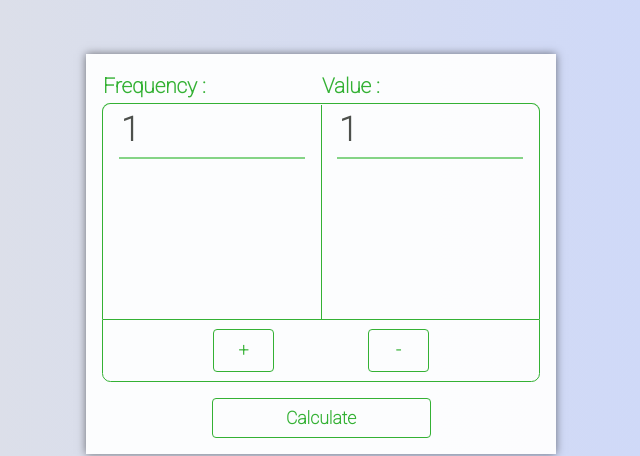
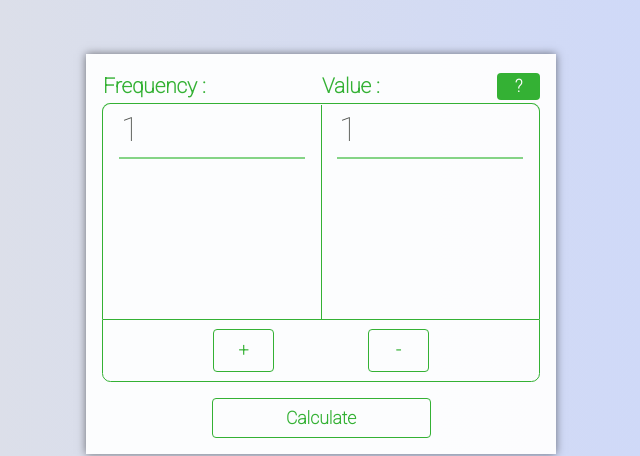
Before and after one commit to SGS-J/React-Statistics-App, a React (Create React App) app: page / in a window 1280 px wide. Shown: the part 146-602 px from the top of the page, without its empty margins (319-959 px from the left). Built offline with nearby package versions, Linux system fonts and the light colour scheme.

Commit message:
Beginning to make the help window

```diff
--- a/src/App.css
+++ b/src/App.css
@@ -11,15 +11,18 @@
 }
 
 #main .btn {
-  align-self: center;
-  width: 50%;
-  bottom: 0;
   font-size: 1.1em;
   font-weight: 600;
 }
 
-.btn:focus,
-.btn:active {
+#main .btn-main {
+  align-self: center;
+  width: 50%;
+  bottom: 0;
+}
+
+#main .btn:focus,
+#main .btn:active {
    outline: none !important;
    box-shadow: none;
 }
--- a/src/App.js
+++ b/src/App.js
@@ -81,7 +81,7 @@ export default class App extends React.Component {
         <ResultTable data={this.state.data} />
       );
 
-    const btnClasses = `btn shadow-none btn-outline-default${
+    const btnClasses = `btn btn-main shadow-none btn-outline-default${
       arrayEmpty ? '-disabled' : ''
     }`;
 
--- a/src/components/DataInsert.css
+++ b/src/components/DataInsert.css
@@ -1,7 +1,26 @@
 #data-insert {
+   position: relative;
    height: 100%;
    overflow: hidden;
    margin-bottom: 1em;
+}
+
+.btn-help {
+   position: absolute;
+   top: 1%;
+   right: 0;
+   border: none;
+   outline: none;
+   background: transparent;
+   padding: 0 1em 0 1em;
+   background: var(--green);
+   color: #fff;
+   z-index: 100;
+}
+
+.btn-help:hover {
+   background: var(--dark-green);
+   color: #fff;
 }
 
 .custom-table {
@@ -75,6 +94,7 @@
 }
 
 .buttons .btn {
+   align-self: center;
    height: 70%;
    width: 15% !important;
 }
--- a/src/components/DataInsert.js
+++ b/src/components/DataInsert.js
@@ -18,6 +18,7 @@ export default function DataInsert(props) {
 
   return (
     <section id="data-insert">
+      <button className="btn btn-help shadow-none">?</button>
       <table className="custom-table">
         <thead className="table-head">
           <tr>
--- a/src/components/DataValue.css
+++ b/src/components/DataValue.css
@@ -9,7 +9,7 @@
    background: transparent;
    outline: none;
    font-size: 2.1em;
-   font-weight: 600;
+   font-weight: 500;
    color: rgb(77, 80, 76);
    transition: border .2s;
 }
@@ -24,6 +24,7 @@
    color: #fff;
 }
 
+/* Removes aside spin arrows of input type number*/
 input[type=number]::-webkit-inner-spin-button,
 input[type=number]::-webkit-outer-spin-button {
   -webkit-appearance: none;
--- a/src/components/ResultTable.css
+++ b/src/components/ResultTable.css
@@ -6,9 +6,13 @@
 }
 
 #data-measurements tr {
-   font-weight: 900;
+   font-weight: 700;
    font-size: 1.5em;
-   user-select: none;
+}
+
+#data-measurements tr td::selection {
+   background: var(--dark-green);
+   color: #fff;
 }
 
 #data-measurements .table-striped>tbody>tr:nth-child(odd)>td {
--- a/src/index.css
+++ b/src/index.css
@@ -1,9 +1,9 @@
 @import url('https://fonts.googleapis.com/css2?family=Roboto:wght@100&display=swap');
 
 :root {
-    --dark-green: rgb(51, 129, 51);
-   --green: rgb(52, 177, 52);
-   --light-green: rgba(115, 206, 115, 0.863)
+  --dark-green: rgb(51, 129, 51);
+  --green: rgb(52, 177, 52);
+  --light-green: rgba(115, 206, 115, 0.863)
 }
 
 * {
```
Also changed, not shown: src/components/HelpWindow.js (added, +11 -0 lines).
